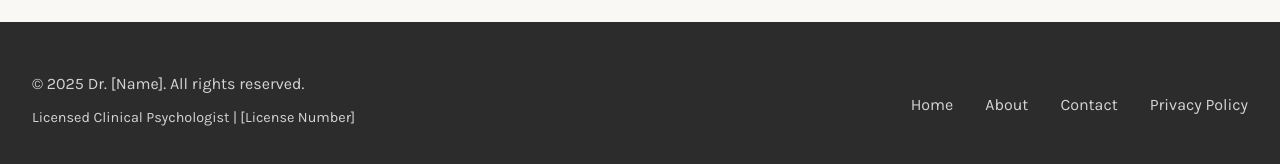
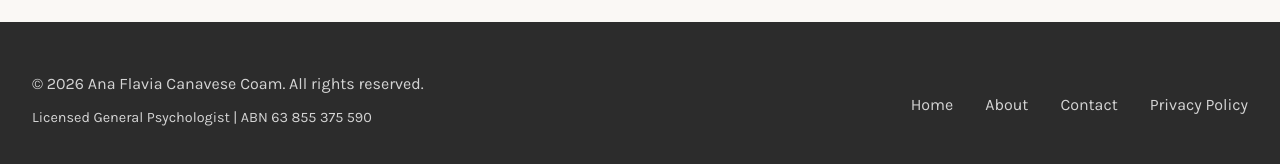
Before and after one commit to claytoncarner/acpsychology, a plain HTML site: page index.html in a window 1280 px wide. Shown: the part 4695-4859 px from the top of the page. Drawn offline with nearby package versions, Linux system fonts and the light colour scheme.

Commit message:
footer changes

```diff
--- a/index.html
+++ b/index.html
@@ -305,8 +305,8 @@
         <div class="container">
             <div class="footer-content">
                 <div class="footer-info">
-                    <p>&copy; 2025 Dr. [Name]. All rights reserved.</p>
-                    <p class="footer-disclaimer">Licensed Clinical Psychologist | [License Number]</p>
+                    <p>&copy; 2026 Ana Flavia Canavese Coam. All rights reserved.</p>
+                    <p class="footer-disclaimer">Licensed General Psychologist | ABN 63 855 375 590</p>
                 </div>
                 <div class="footer-links">
                     <a href="#home">Home</a>
```
